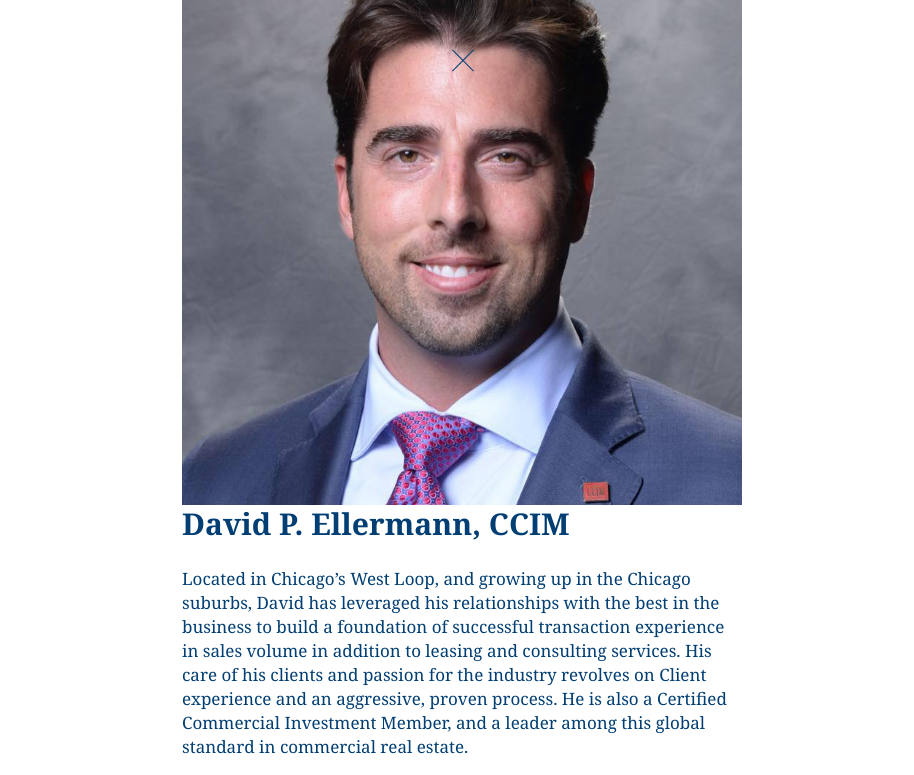
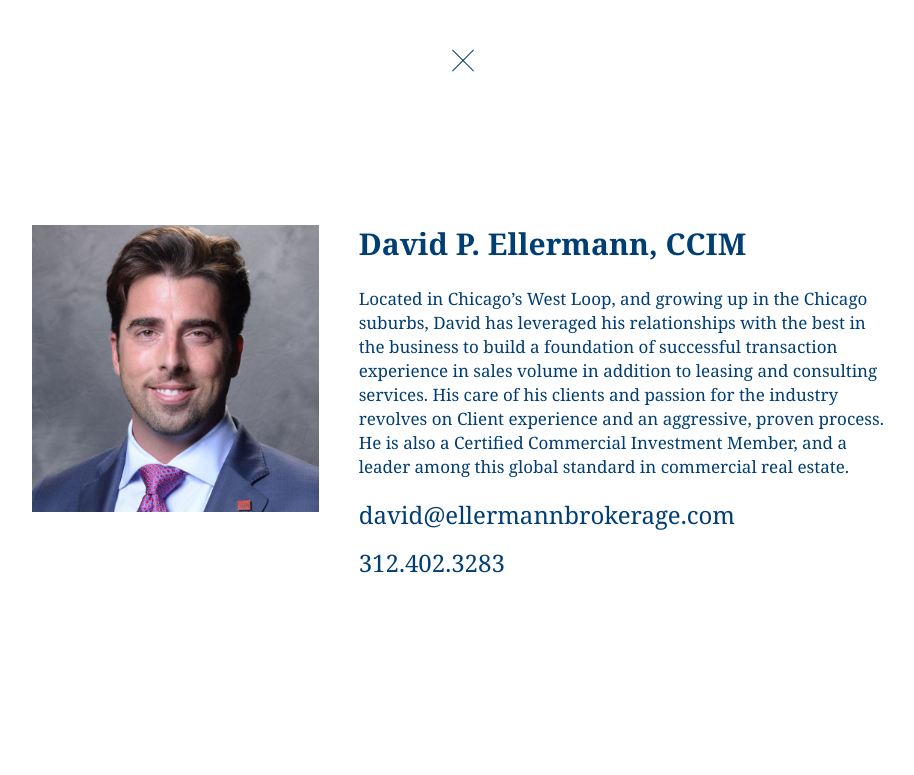
Before and after one commit to ellermann/static, a website: page index.html in a window 1280 px wide. Both pictures are taken after a click on the link "Profile". Shown: the top 775 px of the page, without its empty margins (178-1092 px from the left). Drawn offline with nearby package versions, Linux system fonts and the light colour scheme.

Commit message:
Property thumbs / modal styles/js/markup

```diff
--- a/index.html
+++ b/index.html
@@ -145,7 +145,7 @@
         <div class="col-1-3">
           <div class="wrapper">
             <div class="property-thumb">
-              <img src="/dist/images/property-thumb-01.jpg" />
+              <img src="/dist/images/property-thumb-02.jpg" />
             </div>
             <h3 class="property-title">Office: 708 W Madison St.</h3>
             <p class="property-label">For Sale</p>
@@ -154,7 +154,7 @@
         <div class="col-1-3">
           <div class="wrapper">
             <div class="property-thumb">
-              <img src="/dist/images/property-thumb-01.jpg" />
+              <img src="/dist/images/property-thumb-03.jpg" />
             </div>
             <h3 class="property-title">Office: 708 W Madison St.</h3>
             <p class="property-label">For Sale</p>
@@ -188,7 +188,7 @@
           <div class="footer-profile--info">
             <h4 class="title__h3">David P. Ellermann</h4>
             <p>Located in Chicago, David has been making deals across the world, leveraging his years of experience to connect global interests.</p>
-            <p><a href="" class="modal-trigger" data-modal="profile-modal">View his profile</a></p>
+            <p><a href="" class="modal-trigger" data-modal="profile-modal">View David's Profile</a></p>
           </div>
         </div>
 
@@ -204,7 +204,7 @@
     <div id="contact-modal" class="contact-modal modal">
       <div class="modal-wrapper">
         <div class="modal-content">
-          <a href="" class="contact-close modal-close"></a>
+          <a href="" class="contact-close modal-close" title="Close"></a>
           <h3 class="title__h2">Contact</h3>
           <p class="contact-email"><a href="mailto:david@ellermannbrokerage.com">david@ellermannbrokerage.com</a></p>
           <p class="contact-phone">312.402.3283</p>
@@ -214,7 +214,7 @@
 
     <div id="profile-modal" class="profile-modal modal">
       <div class="modal-wrapper">
-        <a href="" class="contact-close modal-close"></a>
+        <a href="" class="contact-close modal-close" title="Close"></a>
         <div class="modal-content">
           <div class="profile-thumb">
             <img src="/dist/images/david-ellermann-lg.jpg" alt="David Ellermann" />
--- a/src/sass/base/_buttons.scss
+++ b/src/sass/base/_buttons.scss
@@ -10,7 +10,7 @@ a {
 @mixin btn {
   @include font-size(19px);
   display: inline-block;
-  padding: 1em 2em;
+  padding: 1em 2.5em;
   background: none;
   border: 1px solid $blue;
   font-weight: $weight-medium;
--- a/src/sass/components/_header.scss
+++ b/src/sass/components/_header.scss
@@ -17,7 +17,7 @@
 	width: 200px;
 
 	@include bp-max-width($small) {
-		margin: 0 auto 12px;
+		margin: 0 auto 18px;
 	}
 
 	@include bp-min-width($medium) {
--- a/src/sass/components/_modal.scss
+++ b/src/sass/components/_modal.scss
@@ -9,10 +9,6 @@
   width: 100%;
   height: 100%;
   background: #fff;
-}
-
-.contact-modal {
-  text-align: center;
 }
 
 .modal-wrapper {
@@ -30,7 +26,7 @@
   width: 40px;
   height: 40px;
 
-  @include bp-min-width($tiny) {
+  @include bp-min-width($small) {
     top: 40px;
   }
 }
@@ -55,9 +51,71 @@
   transform: rotate(45deg);
 }
 
+.modal .title__h2 {
+  margin-bottom: $base*2;
+}
+
+.modal .title__h3 {
+  margin-bottom: $base;
+
+  @include bp-min-width($medium) {
+    @include font-size(30px);
+  }
+}
+
+
+// Contact Modal
+
+.contact-modal {
+  text-align: center;
+}
+
+.contact-email {
+  margin-bottom: $base;
+}
+
+.contact-email,
+.contact-phone {
+  line-height: 1;
+
+  @include bp-min-width($tiny) {
+    @include font-size(27px);
+    font-family: $serif-display;
+    font-weight: $weight-light;
+  }
+
+  @include bp-max-width($tiny) {
+    @include font-size(21px);
+  }
+
+  @include bp-min-width($medium) {
+    @include font-size(54px);
+  }
+}
+
+
+// Profile Modal
+
+.profile-modal .modal-wrapper {
+  @include bp-max-width($small) {
+    padding-top: 80px;
+  }
+}
+
 .profile-modal .modal-content {
-  max-width: 600px;
-  padding: $base 20px;
+  padding-left: 20px;
+  padding-right: 20px;
+
+  @include bp-max-width($small) {
+    overflow-y: scroll;
+    height: 100%;
+    padding-bottom: $base*2;
+  }
+
+  @include bp-min-width($small) {
+    display: flex;
+    max-width: 900px;
+  }
 }
 
 .profile-modal p:first-of-type {
@@ -72,38 +130,31 @@
   }
 }
 
-.modal .title__h2 {
-  margin-bottom: $base*2;
-}
+.profile-thumb {
+  @include bp-max-width($small) {
+    max-width: 200px;
+    margin: 0 auto $base;
+  }
 
-.modal .title__h3 {
-  margin-bottom: $base;
-
-  @include bp-min-width($medium) {
-    @include font-size(30px);
+  @include bp-min-width($small) {
+    width: 33.333%;
   }
 }
 
-.contact-email {
-  margin-bottom: $base;
-}
+.profile-info {
+  @include bp-max-width($small) {
+    text-align: center;
+  }
 
-.contact-email,
-.contact-phone {
-  @include font-size(27px);
-  font-family: $serif-display;
-  font-weight: $weight-light;
-  line-height: 1;
-
-  @include bp-min-width($medium) {
-    @include font-size(54px);
+  @include bp-min-width($small) {
+    width: 66.666%;
+    padding-left: 40px;
   }
 }
 
 .profile-email,
 .profile-phone {
   @include font-size(19px);
-  font-family: $serif-display;
   font-weight: $weight-medium;
   line-height: 1;
 
```
Also changed, not shown: src/pages/index.html (+2 -2 lines), src/partials/footer.html (+3 -3 lines), dist/css/main.css, dist/images/property-thumb-01.jpg, dist/images/property-thumb-02.jpg (added), dist/images/property-thumb-03.jpg (added), src/images/property-thumb-01.jpg, src/images/property-thumb-02.jpg (added), src/images/property-thumb-03.jpg (added).
